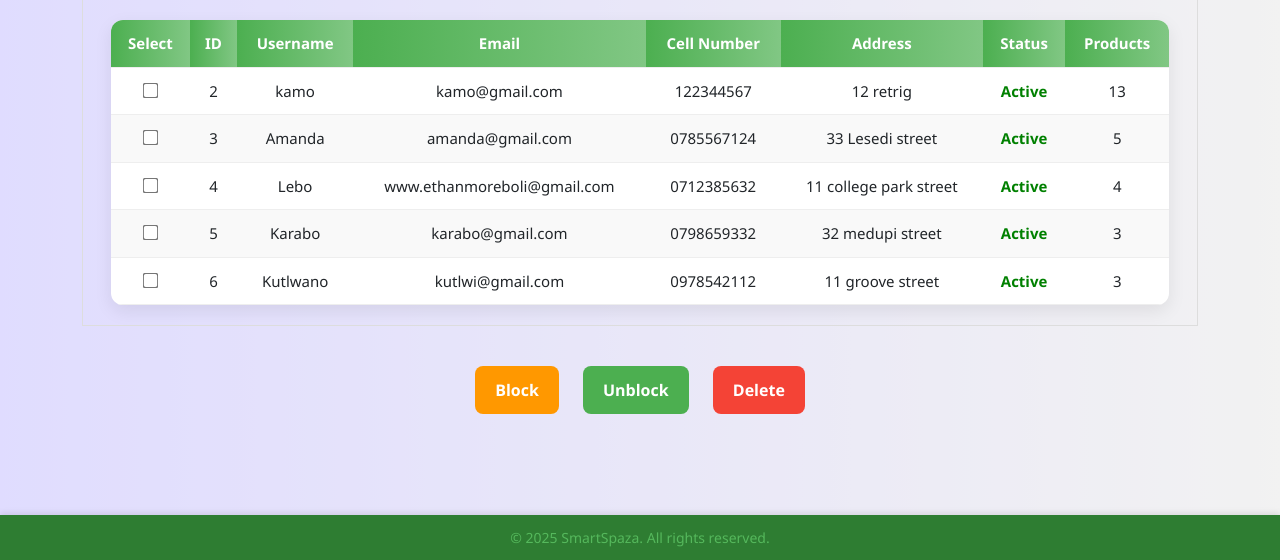
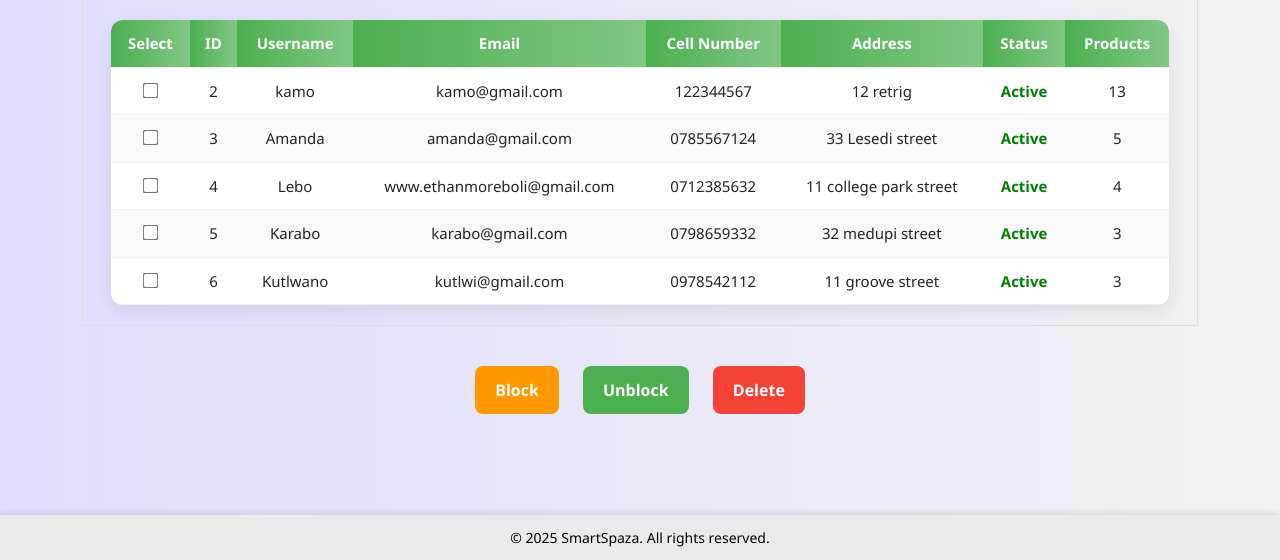
Before and after one commit to ethanmoreboli-boo/Smart-Spaza, a Flask app: page /account_management in a window 1280 px wide. Shown: the part 240-800 px from the top of the page. Run offline with Flask 3, Linux system fonts and the light colour scheme; data comes from the database, SQL or seed files in the repository.

Commit message:
Update base.html

```diff
--- a/templates/base.html
+++ b/templates/base.html
@@ -29,8 +29,8 @@
         }
 
         footer {
-            background: #2e7d32;
-            color: rgb(85, 184, 92);
+            background: #e9ebea;
+            color: rgb(0, 0, 0);
             text-align: center;
             padding: 12px 0;
             font-size: 14px;
```
